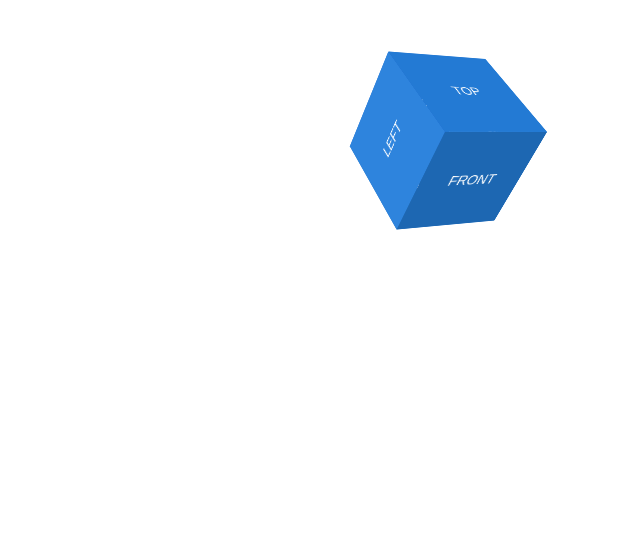
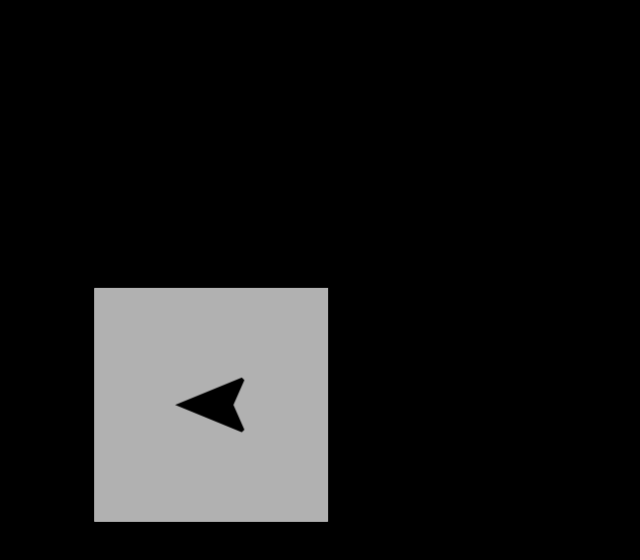
Before and after one commit to kerndand/Oh_Cube, a website: page public/index.html in a window 1280 px wide. Shown: the whole page, without its empty margins (209-849 px from the left). Drawn offline with Linux system fonts and the light colour scheme; no server answers.

Commit message:
Add files via upload

```diff
--- a/public/index.html
+++ b/public/index.html
@@ -5,18 +5,49 @@
     <script src="sockets.js"></script>
     <script src="input.js"></script>
     <link rel="stylesheet" href="oh_cube.css">
+    <link rel="stylesheet" href="https://fonts.googleapis.com/icon?family=Material+Icons">
     <title>Oh_Cube</title>
   </head>
   <body>
-      <div class="wrapper">
+      <!-- <div class="wrapper" id="holo1">
           <div class="cube">
-            <div>Top</div>
-            <div>Bottom</div>
-            <div>Left</div>
-            <div>Right</div>
-            <div>Back</div>
-            <div>Front</div>
+            <div><i class="material-icons" style="font-size: 75px;">navigation</i></div>
+            <div><i class="material-icons" style="font-size: 75px;">computer</i></div>
+            <div><i class="material-icons" style="font-size: 75px;">settings</i></div>
+            <div><i class="material-icons" style="font-size: 75px;">info_outline</i></div>
+            <div><i class="material-icons" style="font-size: 75px;">music_video</i></div>
+            <div><i class="material-icons" style="font-size: 75px;">airline_seat_recline_extra</i></div>
+          </div>
+        </div> -->
+        <!-- <div class="wrapper" id="holo2" >
+          <div class="cube">
+            <div><i class="material-icons" style="font-size: 75px;">navigation</i></div>
+            <div><i class="material-icons" style="font-size: 75px;">computer</i></div>
+            <div><i class="material-icons" style="font-size: 75px;">settings</i></div>
+            <div><i class="material-icons" style="font-size: 75px;">info_outline</i></div>
+            <div><i class="material-icons" style="font-size: 75px;">music_video</i></div>
+            <div><i class="material-icons" style="font-size: 75px;">airline_seat_recline_extra</i></div>
+          </div>
+        </div> -->
+        <div class="wrapper" id="holo3">
+          <div class="cube">
+            <div><i class="material-icons" style="font-size: 75px;">navigation</i></div>
+            <div><i class="material-icons" style="font-size: 75px;">computer</i></div>
+            <div><i class="material-icons" style="font-size: 75px;">settings</i></div>
+            <div><i class="material-icons" style="font-size: 75px;">info_outline</i></div>
+            <div><i class="material-icons" style="font-size: 75px;">music_video</i></div>
+            <div><i class="material-icons" style="font-size: 75px;">airline_seat_recline_extra</i></div>
           </div>
         </div>
+        <!-- <div class="wrapper" id="holo4">
+          <div class="cube">
+            <div><i class="material-icons" style="font-size: 75px;">navigation</i></div>
+            <div><i class="material-icons" style="font-size: 75px;">computer</i></div>
+            <div><i class="material-icons" style="font-size: 75px;">settings</i></div>
+            <div><i class="material-icons" style="font-size: 75px;">info_outline</i></div>
+            <div><i class="material-icons" style="font-size: 75px;">music_video</i></div>
+            <div><i class="material-icons" style="font-size: 75px;">airline_seat_recline_extra</i></div>
+          </div>
+        </div> -->
   </body>
 </html>
--- a/public/oh_cube.css
+++ b/public/oh_cube.css
@@ -1,58 +1,86 @@
+body {
+  background-color: black;
+}
 .wrapper {
+    position: absolute;
     height: 250px;
     perspective: 700px;
     -webkit-perspective: 700px;
     display: flex;
     justify-content: center;
     align-items: center;
-    width: 100%;
     font-family: arial, sans-serif;
   }
 
+#holo1{
+    top: 7%;
+    left: 45%
+}
+
+#holo2{
+    transform: rotate(180deg);
+    left: 45%;
+    bottom: 7%;
+
+}
+
+#holo3{
+  transform: rotate(270deg);
+  top: 35%;
+  left: 25%;
+
+}
+
+#holo4{
+    transform: rotate(90deg);
+    top: 35%;
+   left: 65%;
+
+}
 .cube {
-    width: 100px;
-    height: 100px;
+    width: 200px;
+    height: 200px;
     transform-style:preserve-3d;
-    transform:rotateY(35deg) rotatex(50deg);
+    /* transform:rotateX(0deg) rotateY(0deg) rotateZ(0deg); */
   }
 
 .cube > div {
     position: absolute;
-    width: 120px;
-    height: 120px;
+    width: 200px;
+    height: 200px;
     display: flex;
     justify-content: center;
     align-items: center;
-    color: #FFF;
+    color: black;
     text-transform: uppercase;
   }
 
   .cube div:nth-child(1) {
-    transform:translateZ(60px);
-    background:#237ad4;
+    transform:translateZ(100px);
+    background:#b1b1b1;
   }
 
   .cube div:nth-child(2) {
-    transform: rotateX(180deg) translateZ(60px);
-    background:#2070c3;
+    transform: rotateX(180deg) translateZ(100px);
+    background:#a5a5a5;
   }
 
   .cube div:nth-child(3) {
-    transform: rotateY(-90deg) translateZ(60px);
-    background:#2e84dd;
+    transform: rotateY(-90deg) translateZ(100px);
+    background:#a3a3a3;
   }
 
   .cube div:nth-child(4) {
-    transform:rotateY(90deg) translateZ(60px);
-    background:#3f8edf;
+    transform:rotateY(90deg) translateZ(100px);
+    background:#a1a1a1;
   }
 
   .cube div:nth-child(5) {
-    transform: rotateX(90deg) translateZ(60px);
-    background:#2070d3;
+    transform: rotateX(90deg) translateZ(100px);
+    background:#a0a0a0;
   }
 
   .cube div:nth-child(6) {
-    transform:rotateX(-90deg) translateZ(60px);
-    background:#1d67b2;
+    transform:rotateX(-90deg) translateZ(100px);
+    background:#bbbbbb;
   }
```
